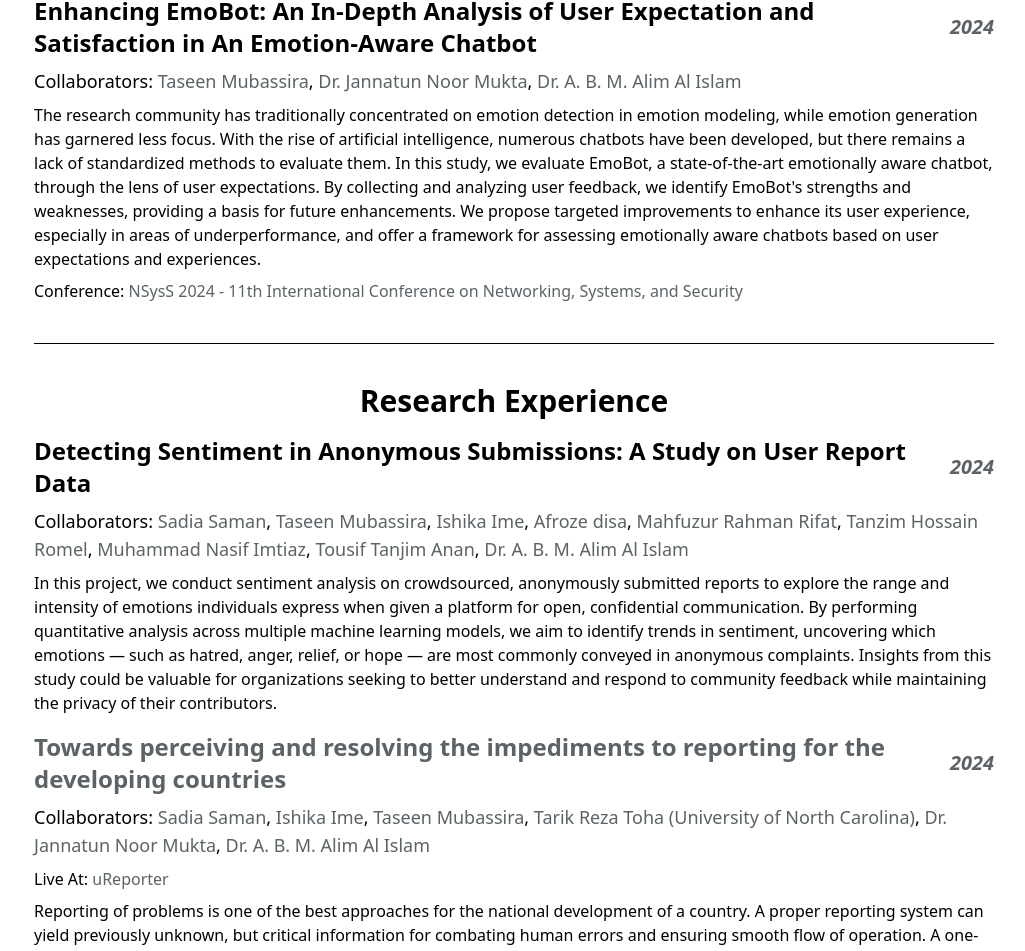
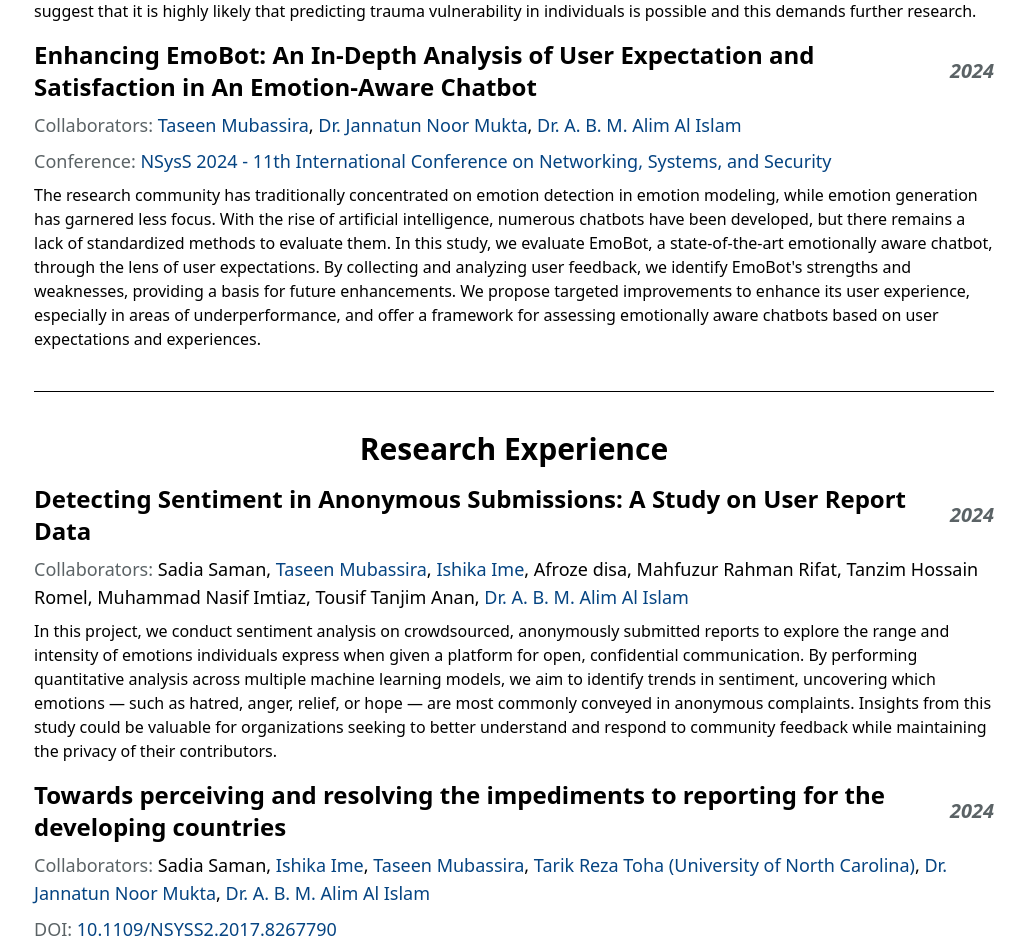
Before and after one commit to Moidda/moidda.github.io, a React (Create React App) app: page / in a window 1280 px wide. Shown: the part 1414-2365 px from the top of the page, without its empty margins (254-1279 px from the left). Built offline with nearby package versions, Linux system fonts and the light colour scheme.

Commit message:
Fix url colors

```diff
--- a/src/components/common/Publication.js
+++ b/src/components/common/Publication.js
@@ -5,12 +5,12 @@ import TitleWithYear from './TitleWithYear';
 const Publication = ({ doi, title, year, collaborators, demo, description, conference }) => {
     return (
         <div className="text-left space-y-2 text-black mt-4">
-            <TitleWithYear title={title} url={doi} year={year} />
+            <TitleWithYear title={title} year={year} />
 
             {
                 collaborators && (
                     <p className="text-lg">
-                        Collaborators:{' '}
+                        <span className='text-subtitle-gray'>Collaborators:</span>{' '}
                         {collaborators.map((collaborator, index) => (
                             <span key={index}>
                                 <URL url={collaborator.url} text={collaborator.name} />
@@ -21,22 +21,30 @@ const Publication = ({ doi, title, year, collaborators, demo, description, confe
                 )
             }
 
+            {
+                conference && (
+                    <p className='text-lg'>
+                        <span className='text-subtitle-gray'>Conference:</span>{' '}
+                        <URL url={conference.url} text={conference.name} />
+                    </p>
+                )
+            }
+
+            { doi &&
+                <p className='text-lg text-left'>
+                    <span className='text-subtitle-gray'>DOI:</span>{' '}
+                    <URL url={doi} text={doi} />
+                </p>
+            }
+
             { demo &&
-                <p className='text-left'>
-                    {demo.title}: <URL url={demo.url} text={demo.text} />
+                <p className='text-lg text-left'>
+                    <span className='text-subtitle-gray'>{demo.title}:</span>{' '}
+                    <URL url={demo.url} text={demo.text} />
                 </p>
             }
 
             <p>{description}</p>
-
-            {
-                conference && (
-                    <p>
-                        Conference:{' '}
-                        <URL url={conference.url} text={conference.name} />
-                    </p>
-                )
-            }
         </div>
     );
 };
--- a/src/components/common/TitleWithYear.js
+++ b/src/components/common/TitleWithYear.js
@@ -16,7 +16,7 @@ const TitleWithYear = ({ title, url, year }) => {
     return (
         <h2 className="flex flex-row items-center justify-between gap-4 text-2xl font-bold">
             {titleComponent}
-            <div className="italic text-right text-url-gray text-xl whitespace-nowrap">{year}</div>
+            <div className="italic text-right text-subtitle-gray text-xl whitespace-nowrap">{year}</div>
         </h2>
     );
 }
--- a/src/components/common/Url.js
+++ b/src/components/common/Url.js
@@ -1,5 +1,8 @@
-const URL = ({ url, text }) => (
-    <a href={url} className="text-url-gray hover:underline">{text}</a>
-);
+const URL = ({ url, text }) => {
+    const className = url ? "text-url-gray hover:underline" : "";
+    return (
+        <a href={url} className={className}>{text}</a>
+    );
+};
 
 export default URL;
--- a/src/components/sections/Education.js
+++ b/src/components/sections/Education.js
@@ -63,8 +63,8 @@ const Education = () => {
         <div className='text-left space-y-2 mt-4'>
           <TitleWithYear title='Bangladesh University of Engineering and Technology (BUET)' year='March 2018 - June 2024' />
           <div>
-            <p className="text-lg text-url-gray font-semibold">BACHELOR OF SCIENCE</p>
-            <p className="text-lg text-url-gray font-semibold">COMPUTER SCIENCE AND ENGINEERING</p>
+            <p className="text-lg text-subtitle-gray font-semibold">BACHELOR OF SCIENCE</p>
+            <p className="text-lg text-subtitle-gray font-semibold">COMPUTER SCIENCE AND ENGINEERING</p>
           </div>
           <div className='pt-4'>
             <p>GPA: 3.57/4.00</p>
--- a/src/components/sections/Publications.js
+++ b/src/components/sections/Publications.js
@@ -23,7 +23,7 @@ const Publications = () => {
             name: 'Dr. Sadia Sharmin'
           }
         ]}
-        description="In this work, we propose a novel approach for detecting and predicting trauma vulnerability in individuals by monitoring their attention to threat images using eye-tracking. We utilized a combination of statistical analysis, machine learning models and cognitive psychological theories. To do so, initially, an online survey was conducted with 183 participants to gather information about individuals’ previous experiences with trauma. Based on the survey results, an image set was prepared, consisting of four categories: positive, neutral, general threat and trauma-relevant threat. 39 volunteers, categorized into trauma-exposed and non-trauma-exposed groups based on clinical diagnosis and previous treatment, then participated in an eye-tracking experiment, where they were presented with 10 slides containing 4 images from each category; each slide lasting for 6 s. Eye gaze patterns were recorded and processed during this period, which was used to extract different features that were later used for the machine learning models to train on. Our findings revealed that trauma-exposed group showed more attentional bias towards the specific trauma-relevant threat images than the non-trauma-exposed group. Results from training the models suggest that it is highly likely that predicting trauma vulnerability in individuals is possible and this demands further research."
+        description="In this work, we propose a novel approach for detecting and predicting trauma vulnerability in individuals by monitoring their attention to threat images using eye-tracking. We utilized a combination of statistical analysis, machine learning models and cognitive psychological theories. To do so, initially, an online survey was conducted with 183 participants to gather information about individuals' previous experiences with trauma. Based on the survey results, an image set was prepared, consisting of four categories: positive, neutral, general threat and trauma-relevant threat. 39 volunteers, categorized into trauma-exposed and non-trauma-exposed groups based on clinical diagnosis and previous treatment, then participated in an eye-tracking experiment, where they were presented with 10 slides containing 4 images from each category; each slide lasting for 6 s. Eye gaze patterns were recorded and processed during this period, which was used to extract different features that were later used for the machine learning models to train on. Our findings revealed that trauma-exposed group showed more attentional bias towards the specific trauma-relevant threat images than the non-trauma-exposed group. Results from training the models suggest that it is highly likely that predicting trauma vulnerability in individuals is possible and this demands further research."
         conference={{
           url: 'https://mobiquitous.eai-conferences.org/2023/',
           name: 'EAI MobiQuitous 2023 - 20th EAI International Conference on Mobile and Ubiquitous Systems: Computing, Networking and Services'
--- a/src/components/sections/WorkExperience.js
+++ b/src/components/sections/WorkExperience.js
@@ -1,11 +1,32 @@
 import React from 'react';
 import SectionTitle from '../common/SectionTitle';
 import { SECTIONS } from '../../constants/Sections';
+import TitleWithYear from '../common/TitleWithYear';
+import URL from '../common/Url';
 
 const WorkExperience = () => {
   return (
     <div className="min-h-screen mt-10">
       <SectionTitle title={SECTIONS.WORK_EXPERIENCE.title} id={SECTIONS.WORK_EXPERIENCE.id} />
+
+      <div className='text-left space-y-2 mt-4'>
+        <p className='text-3xl font-semibold'>CHALDAL TECH</p>
+
+        <div className='pt-4'>
+          <TitleWithYear title="Software Engineer III" year="Jul 2024 - Present"/>
+          <p className="text-lg text-subtitle-gray font-semibold">SPECIALIZED IN RESEARCH AND ALGORITHMS</p>
+        </div>
+
+        <div className='pt-4'>
+          <TitleWithYear title="Software Engineer III" year="Mar 2024 - Jul 2024"/>
+          <p className="text-lg text-subtitle-gray font-semibold">LOGISTICS TEAM</p>
+        </div>
+
+        <div className='pt-4'>
+          <TitleWithYear title="Software Engineer II" year="Jun 2023 - Feb 2024"/>
+          <p className="text-lg text-subtitle-gray font-semibold">DISPATCHER TEAM</p>
+        </div>
+      </div>
     </div>
   );
 };
--- a/tailwind.config.js
+++ b/tailwind.config.js
@@ -10,7 +10,8 @@ module.exports = {
       colors: {
         'portfolio-brown': '#c39b8f',
         'sidebar-black': '#1c1c1d',
-        'url-gray': '#5b6366',
+        'url-gray': '#054482',
+        'subtitle-gray': '#5b6366',
       }
     },
   },
```
